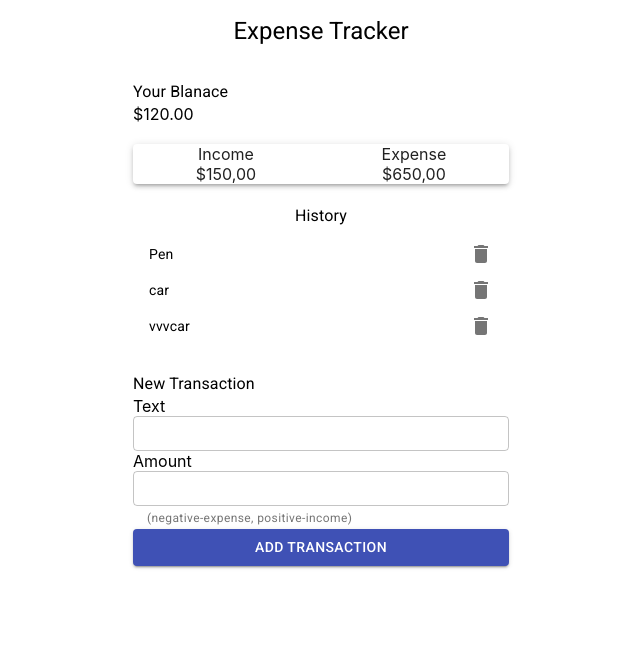
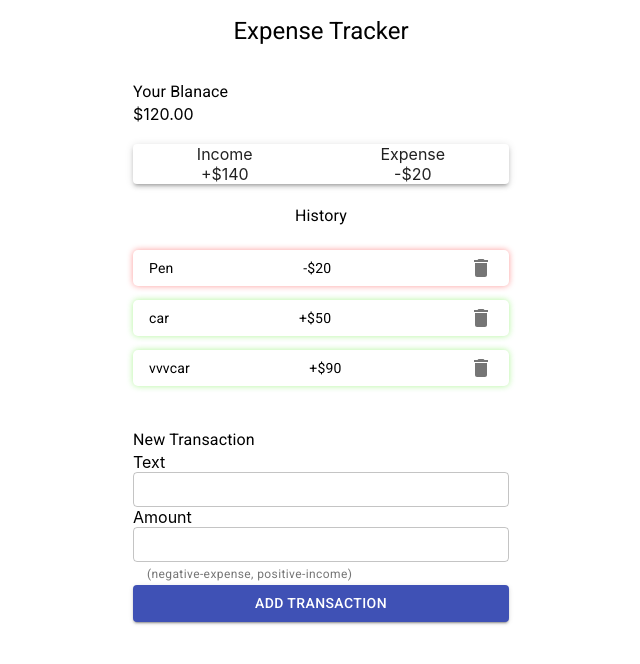
Before and after one commit to maaznadeem246/expense-tracker-app, a React (Create React App) app: page / in a window 1280 px wide. Shown: the top 664 px of the page, without its empty margins (319-959 px from the left). Built offline with nearby package versions, Linux system fonts and the light colour scheme.

Commit message:
just completed the app few changes are remaing

```diff
--- a/src/App.css
+++ b/src/App.css
@@ -77,3 +77,11 @@
 .transactionButton{
   width:100%;
 }
+
+.detailsitem{
+  border-radius:5px;
+  margin:14px 0px;
+    box-shadow:0px 0px 6px white ;
+    /* rgba(251, 4, 4, 0.397) */
+
+}
--- a/src/components/expenseandincome.js
+++ b/src/components/expenseandincome.js
@@ -1,18 +1,39 @@
-import React from 'react';
+import React, {useContext} from 'react';
 import { Paper } from '@material-ui/core';
+import { Context } from "../context/store";
+
+////////////
+// Expense and Income component
+// here we will show our total incomes and expenses details
+////////////
+
 
 function ExpenseAndIncome(){
+    const { transactions } = useContext(Context)
+    let incomes = 0;
+    let expenses = 0;
+
+    // here we are getting our incomes and expenses seperate total for both
+
+    transactions.forEach(t => {
+        if(t.amount > 0){
+            incomes += t.amount
+        }else if(t.amount < 0){
+            expenses += Math.abs(t.amount)
+        }
+    });
+
     return (
         <div className="expandincDiv">
             <Paper elevation={3} className="inexDiv">
                 <div>
                     <div>Income</div>
-                    <div>$150,00</div>
+                    <div>+${incomes}</div>
                 </div>
                 <div></div>
                 <div>
                     <div>Expense</div>
-                    <div>$650,00</div>
+                    <div>-${expenses}</div>
                 </div>
             </Paper>
         </div>
--- a/src/components/heading.js
+++ b/src/components/heading.js
@@ -1,5 +1,9 @@
 import React from 'react';
 import { Typography } from '@material-ui/core';
+
+//////////
+// general Heading component
+//////////
 
 function Heading ({children}) {
 
--- a/src/components/newTransaction.js
+++ b/src/components/newTransaction.js
@@ -1,10 +1,12 @@
-import React ,{useState} from 'react';
+import React ,{useState, useContext} from 'react';
 import Heading from './heading';
 import {Grid, TextField, Button} from '@material-ui/core';
+import { Context, } from "../context/store"
+
 
 /////////////////////////
 // this is for Transaction Component
-// where we will create new transaction
+// here we will create new transaction
 ////////////////////////
 
 
@@ -13,8 +15,27 @@ function NewTranction(){
     const [text,setText] = useState()
     const [amount, setAmount] = useState()
 
+
+    const { addTransaction, transactions } = useContext(Context)
+
+    // function will be called when we will create or add new transaction
+    const submit  = (e) => {
+
+        if(text != '' && amount != ''){
+            e.preventDefault();
+            addTransaction({
+                id: transactions.length + 1,
+                text,
+                amount: parseInt(amount),
+            })
+            setText('');
+            setAmount('');
+        }
+
+    }
+
     return(
-        <Grid container className="transactionComp" >
+        <form onSubmit={submit}  className="transactionComp" >
             <Grid item xs={12}>
                 <Heading>
                     New Transaction
@@ -34,11 +55,11 @@ function NewTranction(){
                 />
             </Grid>
             <Grid item xs={12}>
-                <Button variant="contained" className="transactionButton" color="primary">
+                <Button variant="contained" type="submit" className="transactionButton" color="primary">
                     Add Transaction
                 </Button>
             </Grid>
-        </Grid>
+        </form>
 
 
     )
--- a/src/components/transactionDetails.js
+++ b/src/components/transactionDetails.js
@@ -1,13 +1,25 @@
-import React from 'react';
+import React, {useContext} from 'react';
 import {  ListItem, ListItemText, ListItemSecondaryAction, IconButton } from '@material-ui/core';
 import DeleteIcon from '@material-ui/icons/Delete';
+import { Context, } from "../context/store"
 
-const TransactionDetails = ({ transaction}) => {
-    console.log(transaction)
+
+///////////
+// Component for seperate item of tha transactions
+///////////
+
+const TransactionDetails = ({ transaction,bxsColor}) => {
+
+    const { deleteTransaction } = useContext(Context)
+
+    // here we are getting signs over the amount value
+    const sign = transaction.amount > 0 ? '+' : '-'
+
     return (
-        <ListItem >
+        <ListItem className="detailsitem" style={bxsColor} >
             <ListItemText>{transaction.text}</ListItemText>
-            <ListItemSecondaryAction>
+            <ListItemText>{sign}${Math.abs(transaction.amount)}</ListItemText>
+            <ListItemSecondaryAction onClick={() => deleteTransaction(transaction.id)}>
                 <IconButton edge="end" aria-label="delete">
                     <DeleteIcon />
                 </IconButton>
--- a/src/components/transactions.js
+++ b/src/components/transactions.js
@@ -5,10 +5,13 @@ import { Grid, List, ListItem, ListItemText, ListItemSecondaryAction, IconButton
 import DeleteIcon from '@material-ui/icons/Delete';
 import {Context, } from "../context/store"
 
-// this is the transactions list component
+//////////////
+// Transactions Component where we are creating the list of transactions
+//////////////
+
 function Transactions() {
     const {transactions} = useContext(Context)
-    console.log(transactions)
+
 
 
     return(
@@ -20,7 +23,7 @@ function Transactions() {
                 <List dense={true}>
                 {
                     transactions.map(transaction=>(
-                        <TransactionDetails transaction={transaction} />
+                        <TransactionDetails transaction={transaction} bxsColor={transaction.amount > 0 ? { boxShadow:'0px 0px 6px rgb(57, 230, 0,0.397)'} : {boxShadow:'0px 0px 6px rgba(251, 4, 4, 0.397)'} } />
                     ))
                 }
                 </List>
--- a/src/context/AppReducer.js
+++ /dev/null
@@ -1,6 +0,0 @@
-export default (state, action) =>{
-        switch(action.type){
-            default:
-                return state
-        }
-}
--- /dev/null
+++ b/src/context/Reducer.js
@@ -0,0 +1,16 @@
+export default (state, action) =>{
+      switch(action.type){
+         case 'DELETE_TRANSACTION':
+            return {
+                ...state,
+                transactions:state.transactions.filter(t => t.id != action.payload)
+           }
+         case 'ADD_TRANSACTION':
+            return{
+               ...state,
+               transactions:[action.payload,...state.transactions]
+            }
+        default:
+            return state
+        }
+}
--- a/src/context/provider.js
+++ b/src/context/provider.js
@@ -1,13 +1,36 @@
 import React, {useReducer} from 'react';
 import {Context, initialState} from "./store";
-import AppReducer from "./AppReducer"
+import Reducer from "./Reducer"
 
 
 export const ContextProvider = ({children})=>{
-    const [state, dispatch] = useReducer(AppReducer, initialState )
+    const [state, dispatch] = useReducer(Reducer, initialState )
+
+   // actions for functionality
+
+   // this action will delete the transaction
+    function deleteTransaction(id){
+        dispatch({
+            type:'DELETE_TRANSACTION',
+            payload:id
+        })
+    }
+
+    // this action will add new transaction details
+    function addTransaction(t){
+        dispatch({
+            type:'ADD_TRANSACTION',
+            payload: t,
+        })
+    }
+
+
+
     return (
         <Context.Provider value={{
-            transactions:state.transactions
+            transactions:state.transactions,
+            deleteTransaction,
+            addTransaction,
         }}>
                 {children}
         </Context.Provider>
```
